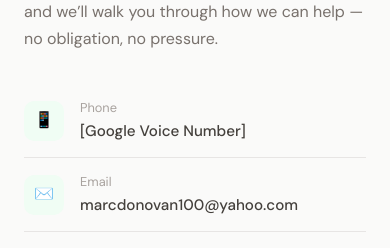
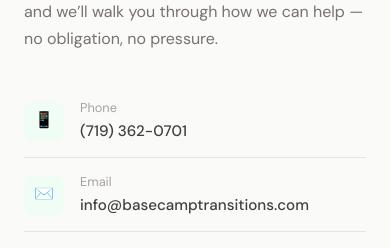
Before and after one commit to marcdonovan/sts-site, a plain HTML site: page index.html in a window 390 px wide. Shown: the part 10200-10448 px from the top of the page. Drawn offline with Linux system fonts and the light colour scheme.

Commit message:
phone number

```diff
--- a/index.html
+++ b/index.html
@@ -298,8 +298,8 @@
       <div class="cti fin">
         <h3>Let’s talk about your situation</h3>
         <p>Every family’s situation is different. Reach out and we’ll walk you through how we can help — no obligation, no pressure.</p>
-        <div class="cd"><div class="cdi">📱</div><div><span class="cdl">Phone</span><span class="cdt">[Google Voice Number]</span></div></div>
-        <div class="cd"><div class="cdi">✉️</div><div><span class="cdl">Email</span><span class="cdt">marcdonovan100@yahoo.com</span></div></div>
+        <div class="cd"><div class="cdi">📱</div><div><span class="cdl">Phone</span><span class="cdt">(719) 362-0701</span></div></div>
+        <div class="cd"><div class="cdi">✉️</div><div><span class="cdl">Email</span><span class="cdt">info@basecamptransitions.com</span></div></div>
         <div class="cd"><div class="cdi">📍</div><div><span class="cdl">Service Area</span><span class="cdt">Statewide — Colorado</span></div></div>
         <div class="cd"><div class="cdi">⏰</div><div><span class="cdl">Response Time</span><span class="cdt">Within 2 hours</span></div></div>
       </div>
```
